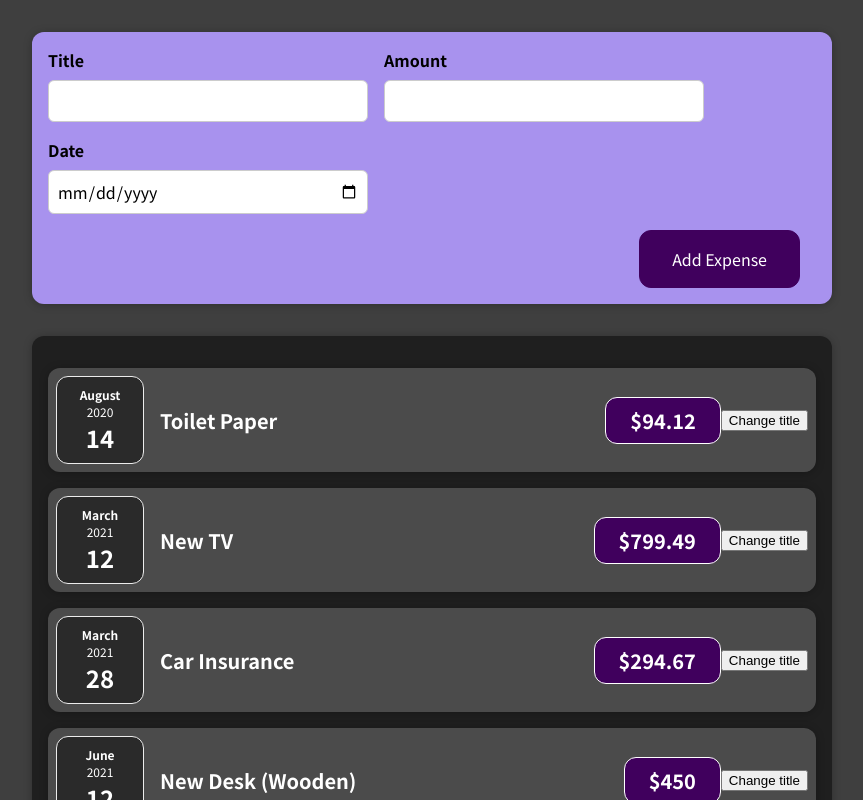
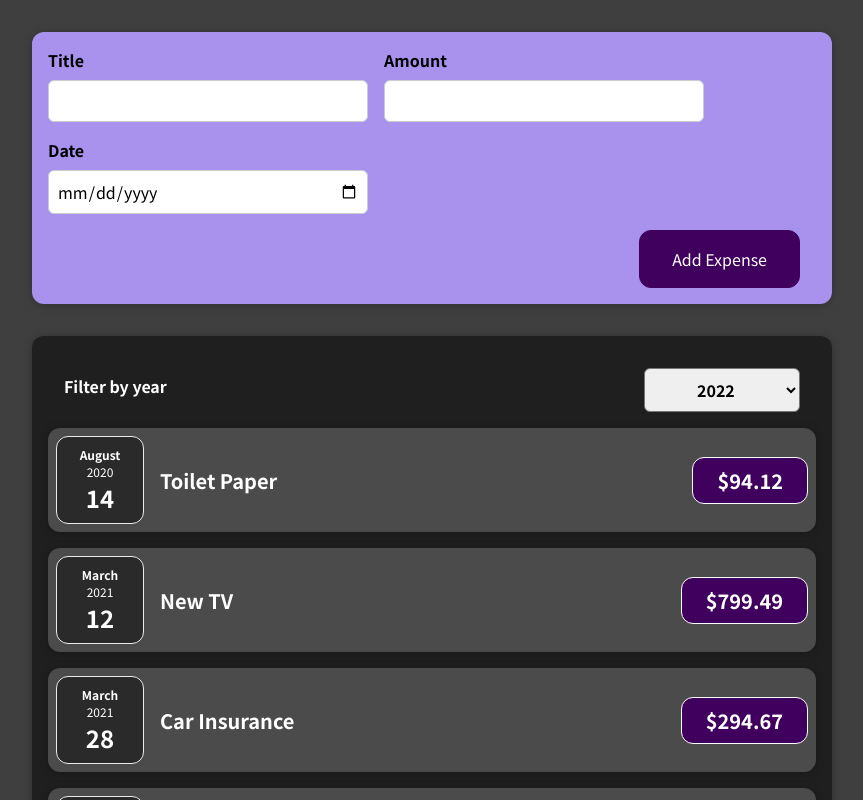
Before and after one commit to artur-coelho/react-complete-guide, a React (Create React App) app: page / in a window 1280 px wide. Shown: the top 800 px of the page, without its empty margins (208-1071 px from the left). Built offline with nearby package versions, Linux system fonts and the light colour scheme.

Commit message:
created expenses filter component, finished 04 module

```diff
--- a/src/components/Expenses/ExpenseItem.js
+++ b/src/components/Expenses/ExpenseItem.js
@@ -1,25 +1,17 @@
-import React, { useState } from 'react';
+import React from 'react';
 
 import ExpenseDate from './ExpenseDate';
 import Card from '../UI/Card';
 import './ExpenseItem.css';
 
 const ExpenseItem = (props) => {
-  const [title, setTitle] = useState(props.title);
-
-  const clickHandler = () => {
-    setTitle('Updated!!!');
-    console.log(title);
-  };
-
   return (
     <Card className='expense-item'>
       <ExpenseDate date={props.date} />
       <div className='expense-item__description'>
-        <h2>{title}</h2>
+        <h2>{props.title}</h2>
         <div className='expense-item__price'>${props.amount}</div>
       </div>
-      <button onClick={clickHandler}>Change title</button>
     </Card>
   );
 };
--- a/src/components/Expenses/Expenses.js
+++ b/src/components/Expenses/Expenses.js
@@ -1,12 +1,24 @@
-import React from 'react';
+import React, { useState } from 'react';
 
 import ExpenseItem from './ExpenseItem';
+import ExpensesFilter from './ExpensesFilter';
 import Card from '../UI/Card';
 import './Expenses.css';
 
 function Expenses(props) {
+  const [filteredYear, setfilteredYear] = useState('2022');
+  const changeExpensesYear = (selectedYear) => {
+    setfilteredYear(selectedYear);
+    console.log(selectedYear);
+  };
+
   return (
+    <div>
       <Card className='expenses'>
+        <ExpensesFilter
+          selectedYear={filteredYear}
+          onChangeFilter={changeExpensesYear}
+        />
         <ExpenseItem
           title={props.items[0].title}
           amount={props.items[0].amount}
@@ -28,6 +40,7 @@ function Expenses(props) {
           date={props.items[3].date}
         />
       </Card>
+    </div>
   );
 }
 
--- /dev/null
+++ b/src/components/Expenses/ExpensesFilter.css
@@ -0,0 +1,24 @@
+.expenses-filter {
+  color: white;
+  padding: 0 1rem;
+}
+
+.expenses-filter__control {
+  display: flex;
+  width: 100%;
+  align-items: center;
+  justify-content: space-between;
+  margin: 1rem 0;
+}
+
+.expenses-filter label {
+  font-weight: bold;
+  margin-bottom: 0.5rem;
+}
+
+.expenses-filter select {
+  font: inherit;
+  padding: 0.5rem 3rem;
+  font-weight: bold;
+  border-radius: 6px;
+}
--- /dev/null
+++ b/src/components/Expenses/ExpensesFilter.js
@@ -0,0 +1,25 @@
+import React from 'react';
+
+import './ExpensesFilter.css';
+
+const ExpensesFilter = (props) => {
+  const changeHandler = (event) => {
+    props.onChangeFilter(event.target.value);
+  };
+
+  return (
+    <div className='expenses-filter'>
+      <div className='expenses-filter__control'>
+        <label>Filter by year</label>
+        <select value={props.selectedYear} onChange={changeHandler}>
+          <option value='2022'>2022</option>
+          <option value='2021'>2021</option>
+          <option value='2020'>2020</option>
+          <option value='2019'>2019</option>
+        </select>
+      </div>
+    </div>
+  );
+};
+
+export default ExpensesFilter;
```
Lines whose indentation alone changed are shown as unchanged.
